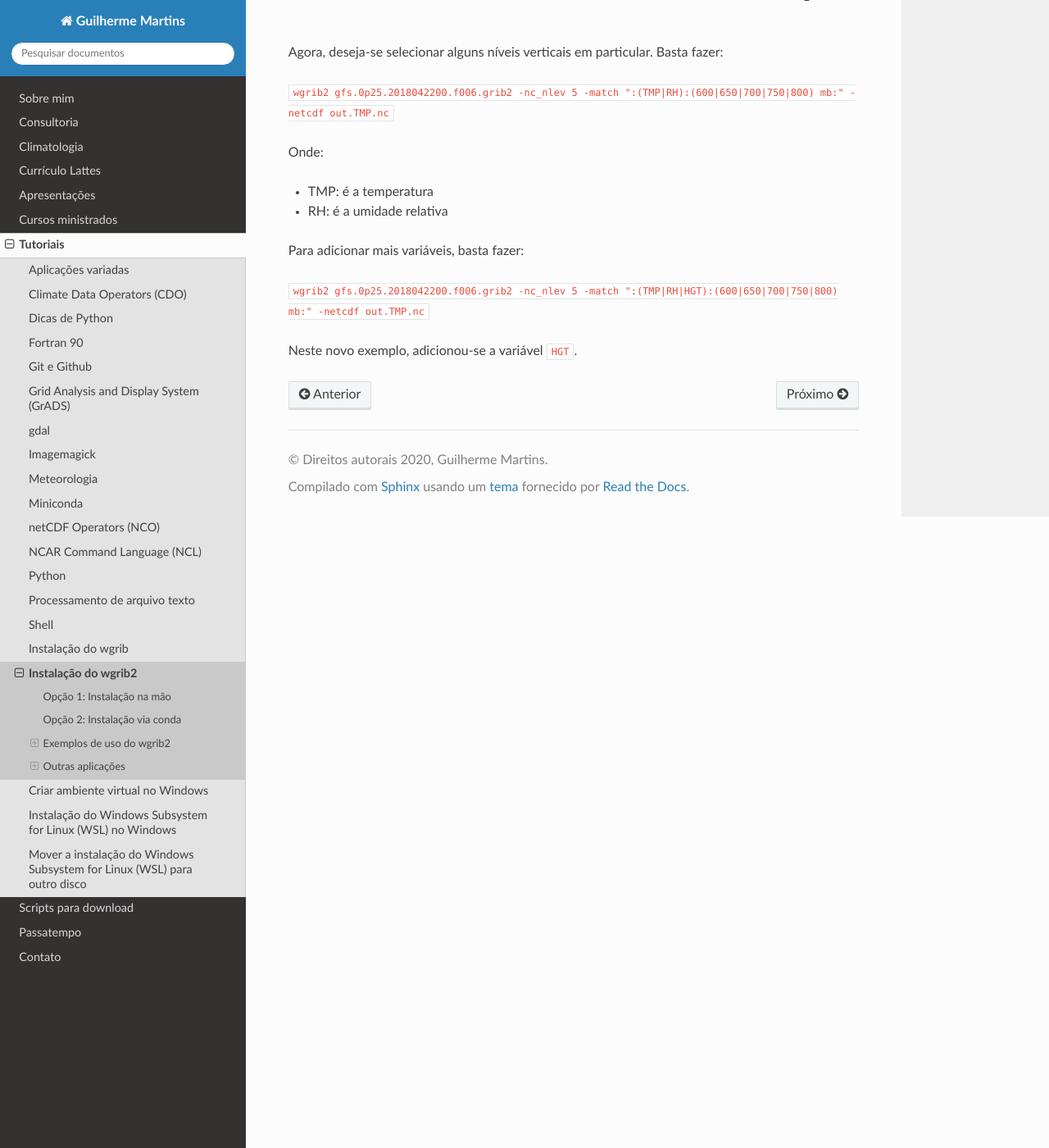
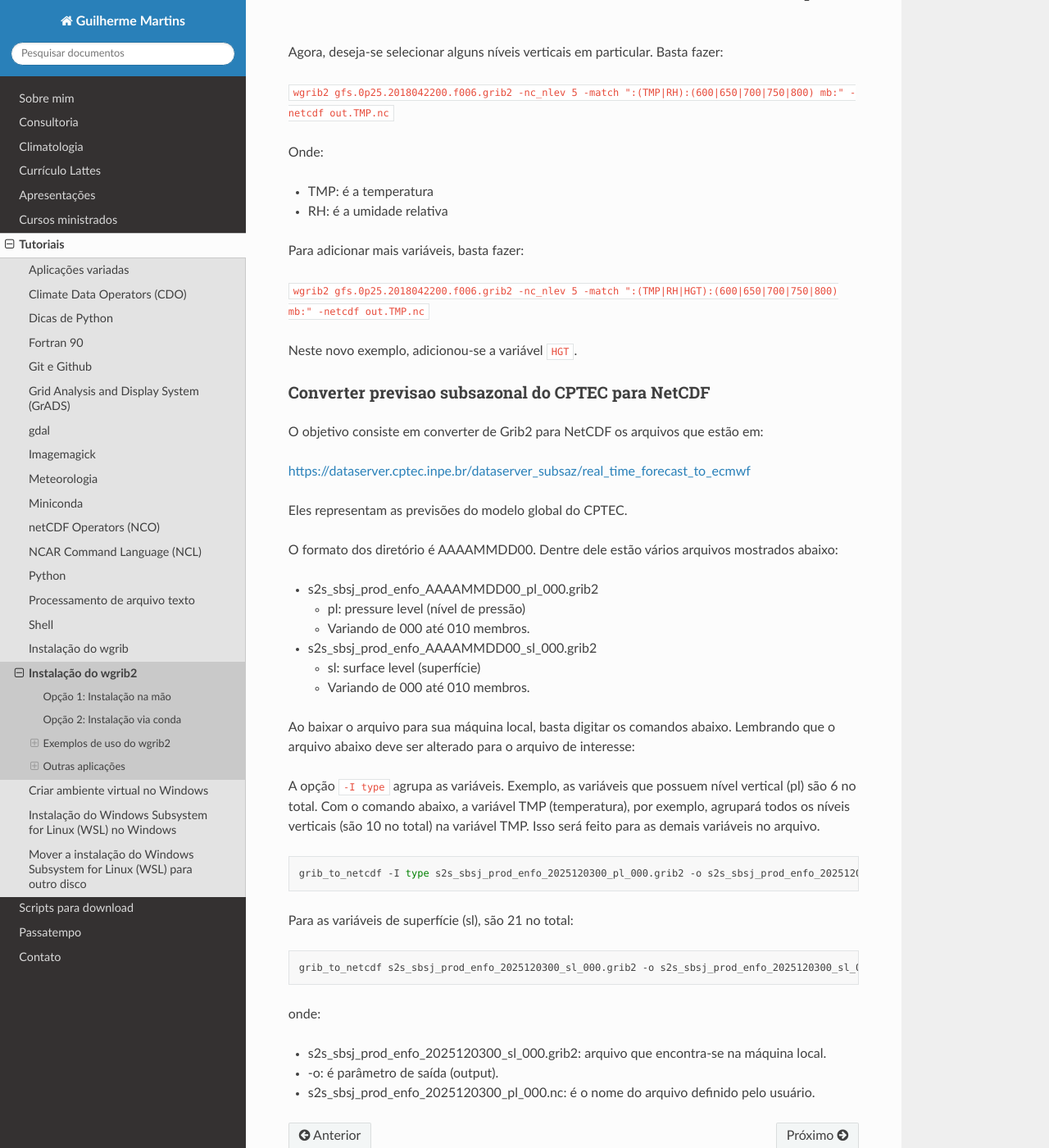
Before and after one commit to jgmsantos/homepage, a Sphinx documentation site: the page built from docs/pages/tutoriais/wgrib2.md, in a window 1280 px wide and 1400 px high, scrolled down 8281 px. Shown: the whole window at 82% size. Built offline with Sphinx 7.4.7 and the Read the Docs theme 3.1.0, drawn with Linux system fonts in a browser that asks for light colours; pages that are not in the unit, such as notebooks, are missing from menus.

Commit message:
Grib2 CPTEC

````diff
--- a/docs/index.rst
+++ b/docs/index.rst
@@ -42,7 +42,7 @@ Pois é, apresentei um breve resumo sobre a história de como cheguei até aqui
 
 Divirta-se!
 
-Última atualização: 08/01/2026.
+Última atualização: 09/01/2026.
 
 .. toctree::
    :hidden:
--- a/docs/pages/tutoriais/wgrib2.md
+++ b/docs/pages/tutoriais/wgrib2.md
@@ -329,3 +329,40 @@ Para adicionar mais variáveis, basta fazer:
 ```wgrib2 gfs.0p25.2018042200.f006.grib2 -nc_nlev 5 -match ":(TMP|RH|HGT):(600|650|700|750|800) mb:" -netcdf out.TMP.nc```
 
 Neste novo exemplo, adicionou-se a variável ```HGT```.
+
+##### Converter previsao subsazonal do CPTEC para NetCDF
+
+O objetivo consiste em converter de Grib2 para NetCDF os arquivos que estão em:
+
+[https://dataserver.cptec.inpe.br/dataserver_subsaz/real_time_forecast_to_ecmwf](https://dataserver.cptec.inpe.br/dataserver_subsaz/real_time_forecast_to_ecmwf)
+
+Eles representam as previsões do modelo global do CPTEC.
+
+O formato dos diretório é AAAAMMDD00. Dentre dele estão vários arquivos mostrados abaixo:
+
+* s2s_sbsj_prod_enfo_AAAAMMDD00_pl_000.grib2
+  * pl: pressure level (nível de pressão)
+  * Variando de 000 até 010 membros.
+* s2s_sbsj_prod_enfo_AAAAMMDD00_sl_000.grib2
+  * sl: surface level (superfície)
+  * Variando de 000 até 010 membros.
+
+
+Ao baixar o arquivo para sua máquina local, basta digitar os comandos abaixo. Lembrando que o arquivo abaixo deve ser alterado para o arquivo de interesse:
+
+A opção ```-I type``` agrupa as variáveis. Exemplo, as variáveis que possuem nível vertical (pl) são 6 no total. Com o comando abaixo, a variável TMP (temperatura), por exemplo, agrupará todos os níveis verticais (são 10 no total) na variável TMP. Isso será feito para as demais variáveis no arquivo.
+
+```bash
+grib_to_netcdf -I type s2s_sbsj_prod_enfo_2025120300_pl_000.grib2 -o s2s_sbsj_prod_enfo_2025120300_pl_000.nc
+```
+
+Para as variáveis de superfície (sl), são 21 no total:
+
+```bash
+grib_to_netcdf s2s_sbsj_prod_enfo_2025120300_sl_000.grib2 -o s2s_sbsj_prod_enfo_2025120300_sl_000.nc
+```
+
+onde:
+* s2s_sbsj_prod_enfo_2025120300_sl_000.grib2: arquivo que encontra-se na máquina local.
+* -o: é parâmetro de saída (output).
+* s2s_sbsj_prod_enfo_2025120300_pl_000.nc: é o nome do arquivo definido pelo usuário.
````
